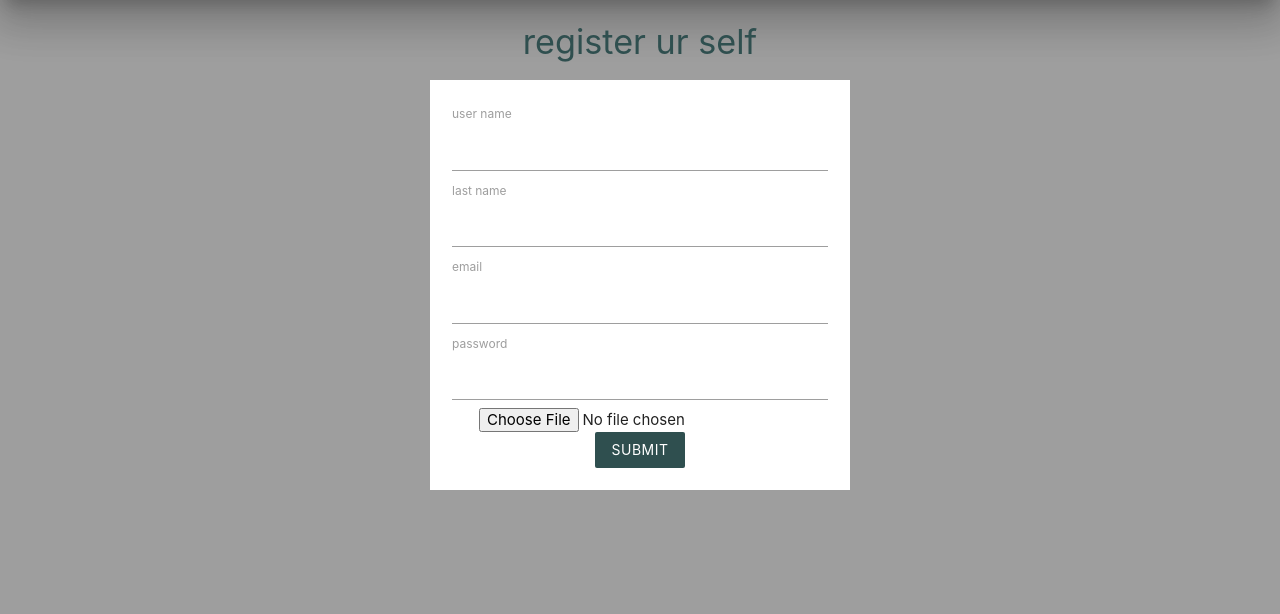
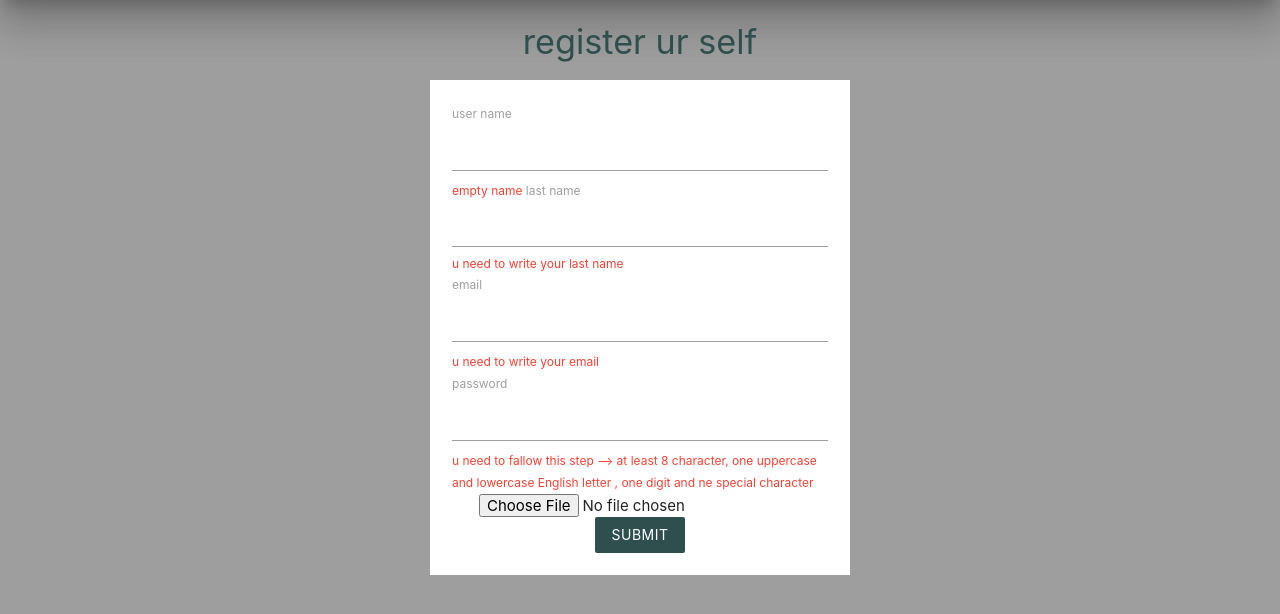
Before and after one commit to Parsa-Div-R/form_train, a PHP site: page /reg_page.php in a window 1280 px wide. Shown: the part 64-678 px from the top of the page. Run offline with PHP 8.4, Linux system fonts and the light colour scheme; data that the repository does not hold is empty.

Commit message:
its more clean more than before 2 bug accorded i cant save data into db and when u open the for first time ['username','useremail','userlastname','userpassword']will defind so its giving an error its will fixed in next update

```diff
--- a/database_config/user_config.php
+++ b/database_config/user_config.php
@@ -6,7 +6,7 @@ $dbname='library';
 $server_port='3307';
 $server_user="parsa1";
 $server_pass='1068';
-
+global $conn;
 try {
 
     $conn = new PDO("mysql:host=$server_name;port=$server_port;dbname=$dbname",$server_user,$server_pass);
--- a/reg_checkout.php
+++ b/reg_checkout.php
@@ -1,5 +1,59 @@
 <?php
 
+//function user_register():void
+//{
+//    global $user_name;
+//    global $user_email;
+//    global $user_last_name;
+//    global $user_password;
+//    global $form_error;
+//    if (!array_filter($form_error)) {
+//        include 'database_config/user_config.php';
+//        global $conn;
+//        $sql = "INSERT INTO form_php.users(id,user_name,user_last_name,user_email,user_password) VALUES(NULL,'$user_name','$user_last_name','$user_email','$user_password')";
+//        $conn->exec($sql);
+//    }
+//}
 
+function invalid_user_name() {
+    if (!$_POST['user_name']) {
+        return 'u need to write ur name ';
+    }}
 
-?>
+function invalid_last_user_name() {
+    if (!$_POST['user_last_name']) {
+        return 'u need to write your last name ';
+    }}
+
+function invalid_password()
+{
+    if (!preg_match("/^(?=.*?[A-Z])(?=.*?[a-z])(?=.*?[0-9])(?=.*?[#?!@$%^&*-]).{8,}$/", $_POST['user_password'])) {
+        echo  'u need to fallow this step --> at least 8 character, one uppercase and lowercase English letter , one digit and ne special character';
+    }
+}
+function invalid_email(){
+    if (empty($_POST['user_email'])) {
+    echo 'u need to write your email';
+    }
+    elseif (!filter_var($_POST['user_email'],FILTER_VALIDATE_EMAIL)) {
+        echo 'its not a mail pls write a valid mail';
+    } else {
+        global $conn;
+        include 'database_config/user_config.php';
+        $stmt = $conn->prepare("SELECT form_php.users.user_email from form_php.users WHERE user_email=?");
+        $stmt->execute($_POST['user_email']);
+        $not_duplicate_email = $stmt->fetch();
+        if ($not_duplicate_email) {
+            echo 'this mail taken pls chose another mail';
+        } else {
+            $save_db_db = 'ur register into COMPANY_NAME site';
+            user_register();
+            return $save_db_db;
+
+        }
+//
+//
+//}
+}}
+//$form_error='empty_email';
+//$user_email = ($_POST["user_email"]);
--- a/reg_page.php
+++ b/reg_page.php
@@ -25,12 +25,15 @@
         }
 
         .brand {
-            background: #2F4F4F; !important;
+            background: #2F4F4F;
+        !important;
         }
-        .brand-text{
+
+        .brand-text {
             color: #2F4F4F !important;
         }
-        form{
+
+        form {
             max-width: 420px;
             margin: 20px auto;
             padding: 22px;
@@ -44,92 +47,40 @@
     <div class="container ">
         <a href="#" class="brand-logo brand-text"> company name </a>
         <ul id="nav-mobile" class="right hide-on-small-and-down">
-            <li><a href="#" class="btn brand z-depth-0 " >login </a></li>
+            <li><a href="#" class="btn brand z-depth-0 ">login </a></li>
         </ul>
     </div>
 </nav>
 <section class="container gray-txt">
     <h4 style="color: darkslategray" class="center">register ur self</h4>
     <form class="white" action="" method="post" enctype="multipart/form-data">
+        <?php
 
-        <?PHP
-        function user_register()
-        {   global $user_name;
-            global $user_email;
-            global $user_last_name;
-            global $user_password ;
-            global $form_error;
-            if (!array_filter($form_error)) {
-                include 'database_config/user_config.php';
-                global $conn;
-                $sql = "INSERT INTO form_php.users(id,user_name,user_last_name,user_email,user_password) VALUES(NULL,'$user_name','$user_last_name','$user_email','$user_password')";
-                $conn->exec($sql);
-            }
-        }
 
-        $form_error = ['invalid_email' => '', 'invalid_name' => '', 'invalid_password' => '', 'invalid_last_name' => ''];
+        include 'reg_checkout.php'
+        ?>
 
-        if (isset($_POST['submit'])) {
-
-            if (empty($_POST['user_name'])) {
-                $form_error['invalid_name'] = 'u need to write ur name ';
-            } else
-                $user_name = ($_POST['user_name']);
-            if (empty($_POST["user_last_name"])) {
-                $form_error['invalid_last_name'] = 'u need to write ur last name ';
-            } else
-                $user_last_name = ($_POST["user_last_name"]);
-            if (empty($_POST['user_email'])) {
-                $form_error['invalid_email'] = 'u need to write ur email';
-            } else {
-                $user_email = ($_POST["user_email"]);
-                if (!filter_var($user_email, FILTER_VALIDATE_EMAIL)) {
-                    $form_error['invalid_email'] = 'unavailable email pls check it ';
-                } else
-
-                    include 'database_config/user_config.php';
-                global $conn;
-                $stmt = $conn->prepare("SELECT form_php.users.user_email from form_php.users WHERE user_email=?");
-                $stmt->execute([$user_email]);
-                $not_duplicate_email = $stmt->fetch();
-                if ($not_duplicate_email) {
-                    echo 'email is taken choose anotherur register';
-                } else {
-                    user_register();
-                    echo 'ur registerd';}
-                if (empty($_POST['user_password'])) {
-                    $form_error['invalid_password'] = 'u need to write ur password ';
-                } else {
-                    $user_password = ($_POST["user_password"]);
-                    if (!preg_match("/^(?=.*?[A-Z])(?=.*?[a-z])(?=.*?[0-9])(?=.*?[#?!@$%^&*-]).{8,}$/", $user_password)) {
-                        $form_error['invalid_password'] = 'u need to fallow this step --> at least 8 character, one uppercase and lowercase English letter , one digit and ne special character';
-                    }
-                }
-            }
-        }
-        ?>
         <label>user name
 
             <input type="text" name="user_name" value="<?php echo htmlspecialchars($user_name ?? '') ?>">
-            <a class="red-text"><?php echo $form_error['invalid_name'] ?></a>
+            <a class="red-text"><?php if(invalid_user_name()){echo 'empty name';} else $user_name=$_POST['user_name']?></a>
 
         </label>
         <label>last name
 
             <input type="text" name="user_last_name" value="<?php echo htmlspecialchars($user_last_name ?? '') ?>">
-            <a class="red-text"><?php echo $form_error['invalid_last_name'] ?></a>
+            <div class="red-text"><?php  if (invalid_last_user_name())echo invalid_last_user_name()?><br></div>
 
         </label>
         <label>email
-
+            <br>
             <input type="text" name="user_email"value="<?php echo htmlspecialchars($user_email ?? '') ?>" >
-            <a class="red-text"><?php echo $form_error['invalid_email'] ?></a>
-
+            <a class="red-text"><?php if (invalid_email()) echo invalid_email()?><br></a>
         </label>
         <label>password
 
             <input type="password" name="user_password" value="<?php echo htmlspecialchars($user_password ?? '') ?>">
-            <a class="red-text"><?php echo $form_error['invalid_password'] ?></a>
+            <a class="red-text"><?php if (invalid_password())invalid_password();?><br></a>
 
         </label>
         <div class="center">
@@ -139,7 +90,11 @@
         <div class="center">
             <input type="submit" name="submit" value="Submit" class="btn brand z-depth-0">
         </div>
+        <?PHP
 
+
+
+        ?>
     </form>
 
 </section>
```
